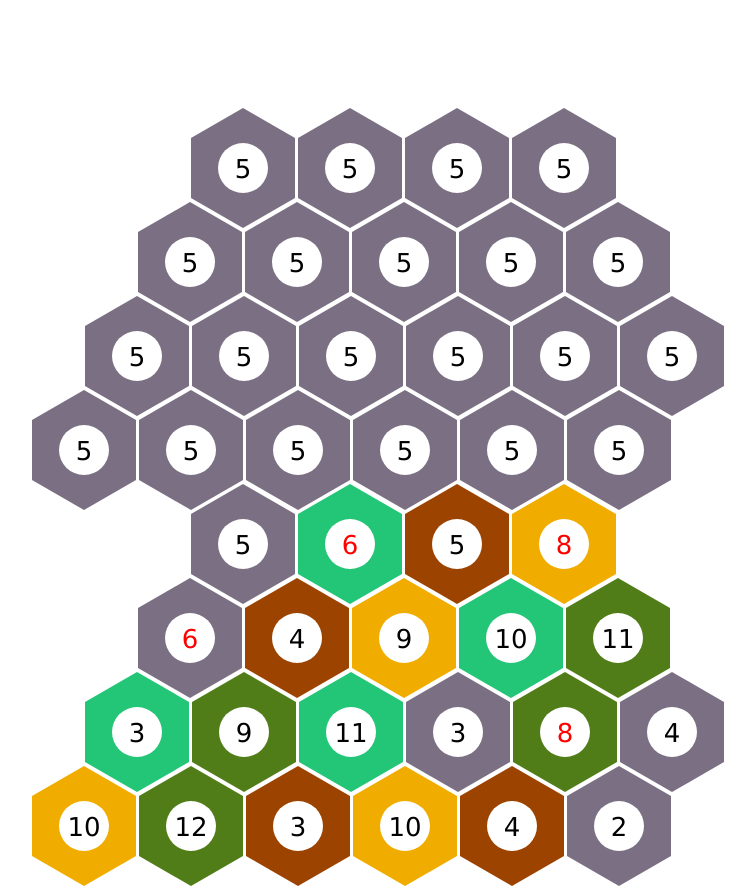
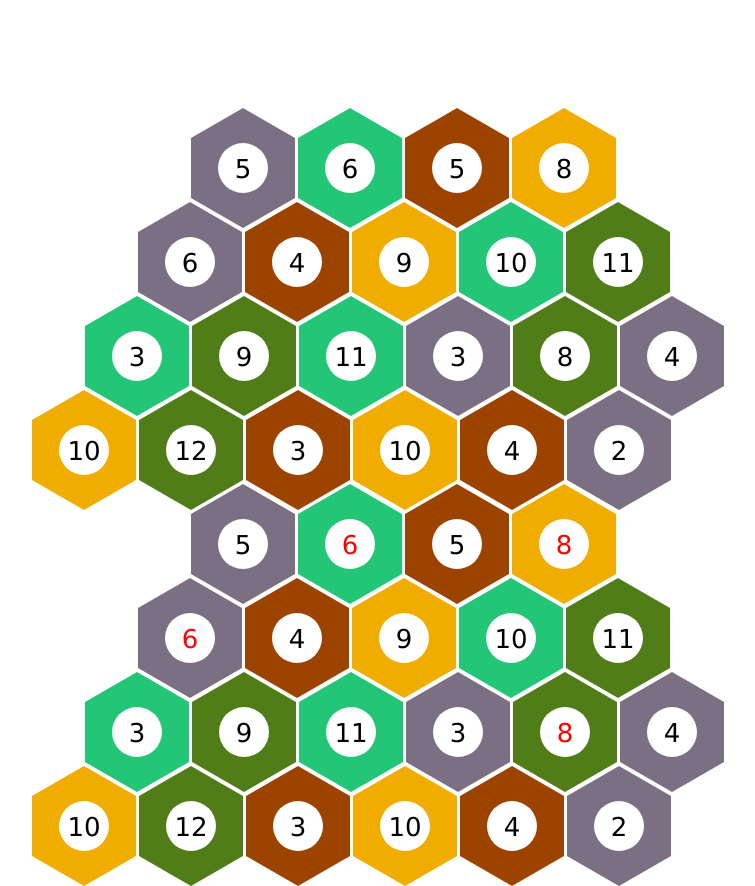
Before and after one commit to forevanyeung/got-catan-randomizer, an Angular app: page / in a window 1280 px wide. Shown: the whole page, without its empty margins (79-834 px from the left). Built offline with nearby package versions, Linux system fonts and the light colour scheme.

Commit message:
Changed map array structure

```diff
--- a/src/app/app.component.html
+++ b/src/app/app.component.html
@@ -1,9 +1,9 @@
 
 
 <div id="ng-Gift">
-    <div class="hex-row" *ngFor="let row of rows">
-      <div class="hex {{ combinedEx[0][1] }}" *ngFor="let a of array(row)">
-        <div class="token">{{ combinedEx[0][0] }}</div>
+    <div class="hex-row" *ngFor="let row of combinedEx; let rowIndex = index">
+      <div class="hex {{ hex[1] }}" *ngFor="let hex of row; let hexIndex = index">
+        <div [ngClass]="'token'">{{ hex[0] }}</div>
       </div>
     </div>
 </div>
--- a/src/app/app.component.ts
+++ b/src/app/app.component.ts
@@ -32,13 +32,19 @@ export class AppComponent {
   ]
 
   combinedEx = [
-    [5,"ore"],[6,"wool"],[5,"brick"],[8,"wheat"],
-    [6,"ore"],[4,"brick"],[9,"wheat"],[10,"wool"],[11,"lumber"],
-    [3,"wool"],[9,"lumber"],[11,"wool"],[3,"ore"],[8,"lumber"],[4,"ore"],
-    [10,"wheat"],[12,"lumber"],[3,"brick"],[10,"wheat"],[4,"brick"],[2,"ore"]
+    [[5,"ore"],[6,"wool"],[5,"brick"],[8,"grain"]],
+    [[6,"ore"],[4,"brick"],[9,"grain"],[10,"wool"],[11,"lumber"]],
+    [[3,"wool"],[9,"lumber"],[11,"wool"],[3,"ore"],[8,"lumber"],[4,"ore"]],
+    [[10,"grain"],[12,"lumber"],[3,"brick"],[10,"grain"],[4,"brick"],[2,"ore"]]
   ]
 
   array(n: number): any[] {
     return Array(n);
   }
+
+  notafunction() {
+    let temp = this.combinedEx;
+
+
+  }
 }
```
